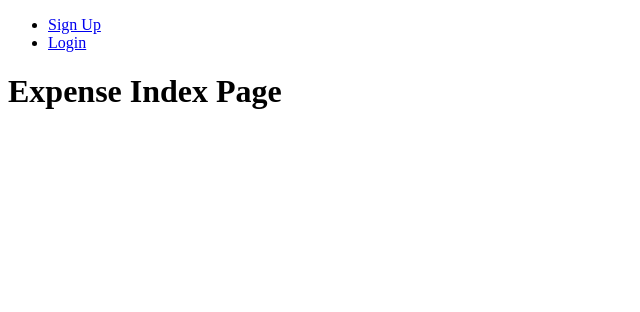
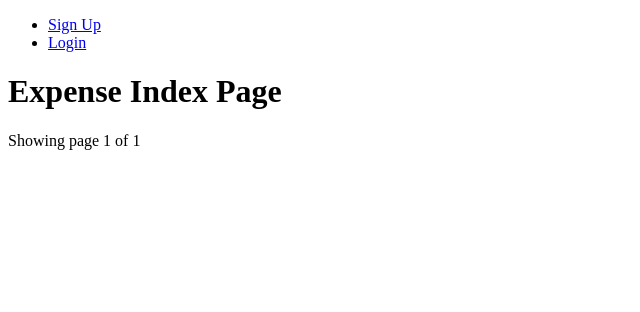
Before and after one commit to chitrason/expense_tracker, a Django app: page /expenses/ in a window 1280 px wide. Shown: the part 44-356 px from the top of the page, without its empty margins (0-640 px from the left). Run offline with Django 3.2, Linux system fonts and the light colour scheme; data that the repository does not hold is empty.

Commit message:
add pagination to expenses

```diff
--- a/main_app/templates/expenses/index.html
+++ b/main_app/templates/expenses/index.html
@@ -16,7 +16,7 @@ link for css file
 {% block content %}
 <h1>Expense Index Page</h1>
 
-{% for expense in expenses %}
+{% for expense in page_obj %}
 <ul>
   <li>Title: {{expense.title}}</li>
   <li>Amount: {{expense.amount}}</li>
@@ -28,4 +28,20 @@ link for css file
 
 </ul>
 {% endfor %}
+
+<div>
+  Showing page {{page_obj.number}} of {{page_obj.paginator.num_pages}}
+</div>
+
+<ul >
+    {% if page_obj.has_previous %}
+      <li {% if page_obj.number == 1 %} class="page-item active" {% endif %}><a class="page-link" href="?page=1">&laquo; 1</a></li>
+      <li class="page-item"> <a href="?page={{ page_obj.previous_page_number }}">Previous</a></li>
+    {% endif %}
+
+    {% if page_obj.has_next %}
+      <li class="page-item"> <a class="page-link" href="?page={{ page_obj.next_page_number }}">Next</a></li>
+      <li class="page-item"> <a class="page-link" href="?page={{ page_obj.paginator.num_pages }}">{{ page_obj.paginator.num_pages}} &raquo;</a></li>
+    {% endif %}
+</ul>
 {% endblock content %}
--- a/main_app/views.py
+++ b/main_app/views.py
@@ -14,19 +14,27 @@ class Home(LoginView):
 
 def incomes_index(request):
   incomes = Income.objects.all()
-  paginator=Paginator(incomes, 2) #split up in pages. 2 per page
+  paginator=Paginator(incomes, 3) #split up in pages. 2 per page
   page_number=request.GET.get('page')
   page_obj=Paginator.get_page(paginator, page_number)
-  context = {
+  income_index = {
     'incomes': incomes,
     'page_obj': page_obj
   }
-  return render(request, 'incomes/index.html', context)
+  return render(request, 'incomes/index.html', income_index)
   # return render(request, 'incomes/index.html', { 'incomes': incomes})
 
 def expenses_index(request):
   expenses = Expense.objects.all()
-  return render(request, 'expenses/index.html', { 'expenses': expenses})
+  paginator=Paginator(expenses, 2) #split up in pages. 2 per page
+  page_number=request.GET.get('page')
+  page_obj=Paginator.get_page(paginator, page_number)
+  expense_index = {
+    'expenses': expenses,
+    'page_obj': page_obj
+  }
+  return render(request, 'expenses/index.html', expense_index)
+  # return render(request, 'expenses/index.html', { 'expenses': expenses})
 
 class IncomeCreate(CreateView):
   model = Income
```
